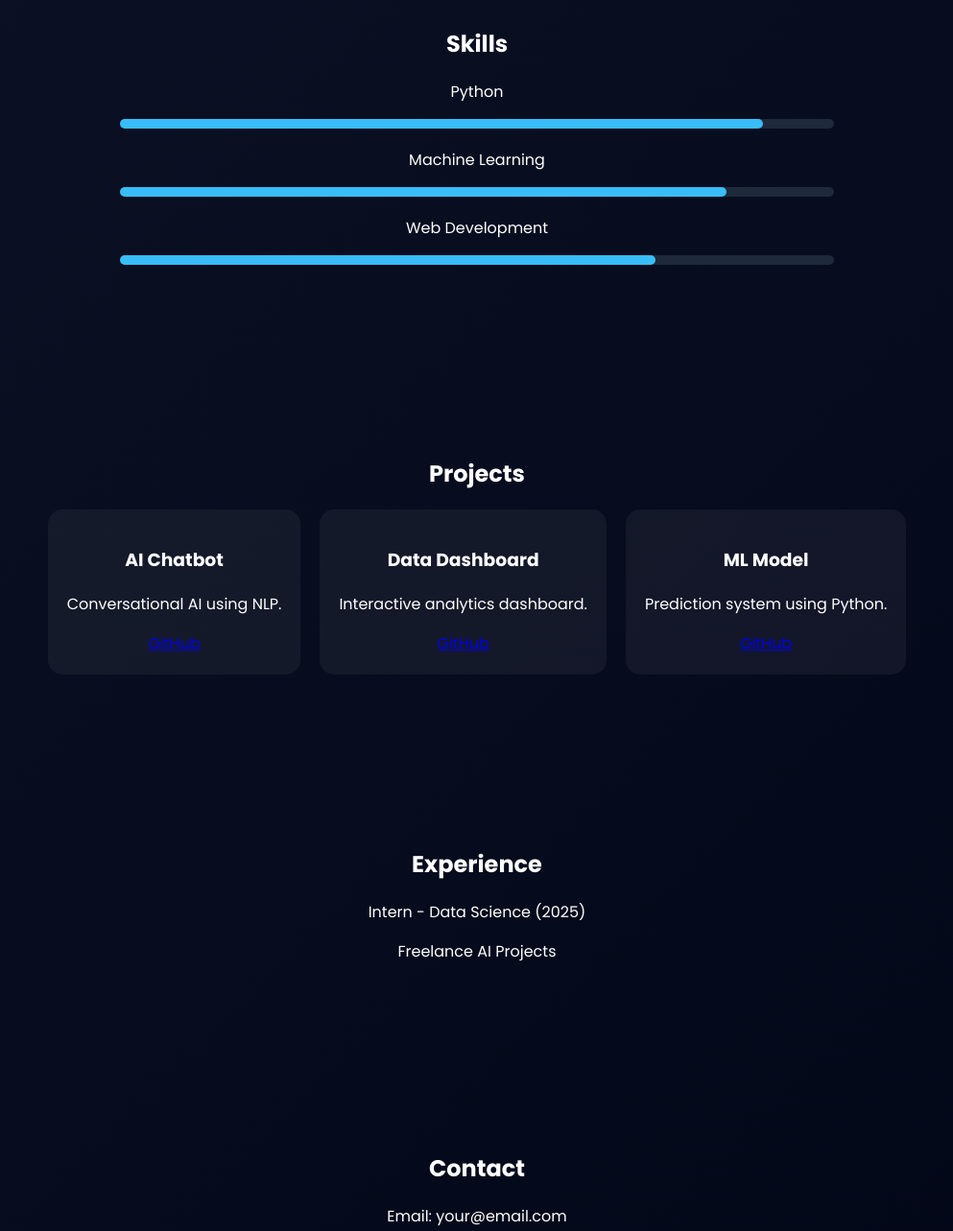
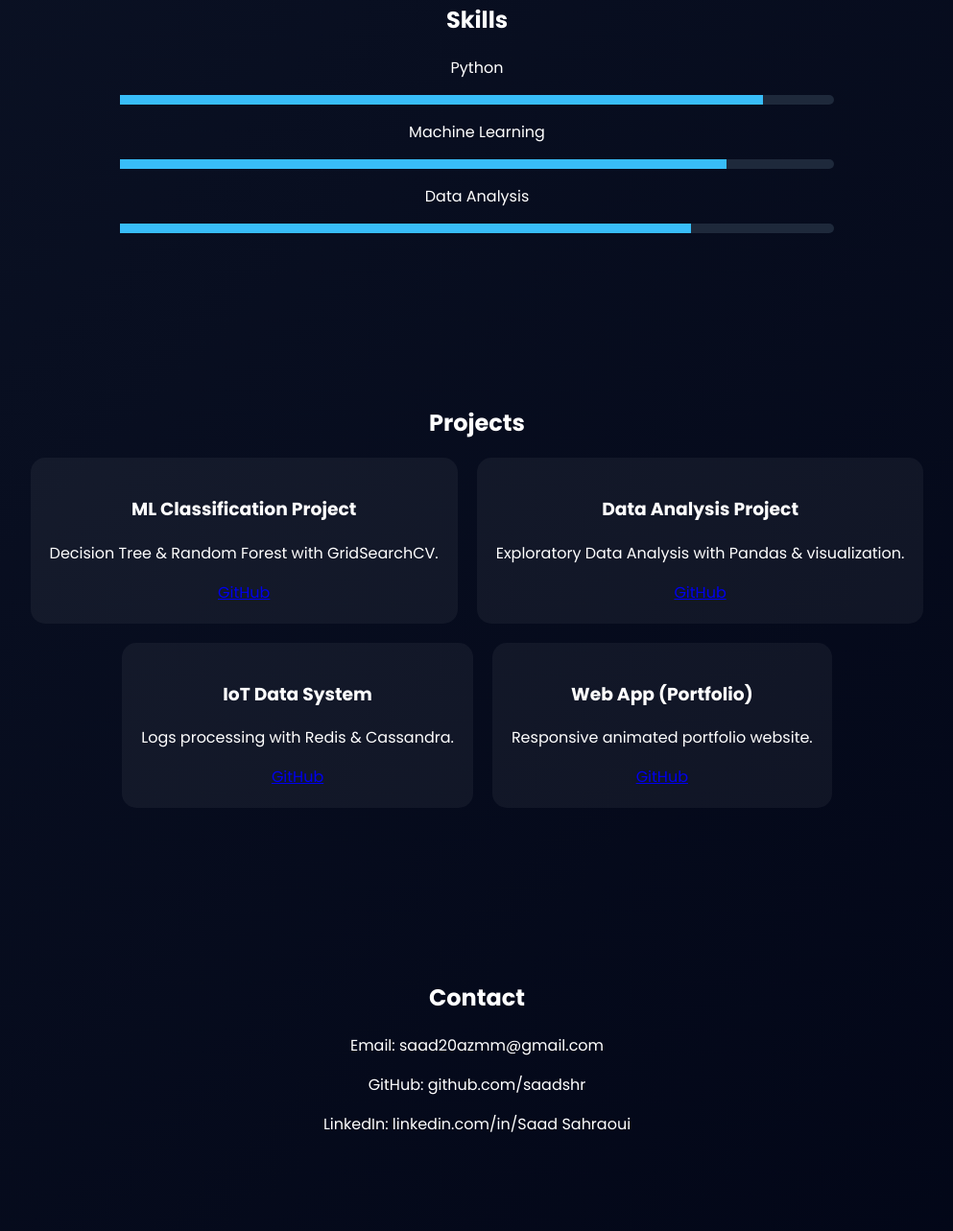
Before and after one commit to saadshr/-Portefolio-Saad-, a plain HTML site: page index.html in a window 1280 px wide. Shown: the part 1370-2653 px from the top of the page at 96% size, without its empty margins (143-1136 px from the left). Drawn offline with Linux system fonts and the light colour scheme.

Commit message:
update 3

```diff
--- a/index.html
+++ b/index.html
@@ -17,7 +17,6 @@
       <li><a href="#about">About</a></li>
       <li><a href="#skills">Skills</a></li>
       <li><a href="#projects">Projects</a></li>
-      <li><a href="#experience">Experience</a></li>
       <li><a href="#contact">Contact</a></li>
     </ul>
     <button id="theme-toggle">🌙</button>
@@ -33,62 +32,54 @@
   </div>
 </section>
 
-<section id="about" class="section">
+<section id="about" class="section fade">
   <h2>About Me</h2>
-  <p>
-    Passionate AI Engineer focused on machine learning, deep learning and data analysis.
-    I build intelligent systems and modern web applications.
-  </p>
+  <p>AI & Data Science student passionate about machine learning, data analysis and building smart systems.</p>
 </section>
 
-<section id="skills" class="section">
+<section id="skills" class="section fade">
   <h2>Skills</h2>
-  <div class="skill">
-    <p>Python</p>
-    <div class="bar"><div style="width:90%"></div></div>
-  </div>
-  <div class="skill">
-    <p>Machine Learning</p>
-    <div class="bar"><div style="width:85%"></div></div>
-  </div>
-  <div class="skill">
-    <p>Web Development</p>
-    <div class="bar"><div style="width:75%"></div></div>
+  <div class="skill"><p>Python</p><div class="bar"><div style="width:90%"></div></div></div>
+  <div class="skill"><p>Machine Learning</p><div class="bar"><div style="width:85%"></div></div></div>
+  <div class="skill"><p>Data Analysis</p><div class="bar"><div style="width:80%"></div></div></div>
+</section>
+
+<section id="projects" class="section fade">
+  <h2>Projects</h2>
+  <div class="projects-container">
+
+    <div class="card">
+      <h3>ML Classification Project</h3>
+      <p>Decision Tree & Random Forest with GridSearchCV.</p>
+      <a href="#">GitHub</a>
+    </div>
+
+    <div class="card">
+      <h3>Data Analysis Project</h3>
+      <p>Exploratory Data Analysis with Pandas & visualization.</p>
+      <a href="#">GitHub</a>
+    </div>
+
+    <div class="card">
+      <h3>IoT Data System</h3>
+      <p>Logs processing with Redis & Cassandra.</p>
+      <a href="#">GitHub</a>
+    </div>
+
+    <div class="card">
+      <h3>Web App (Portfolio)</h3>
+      <p>Responsive animated portfolio website.</p>
+      <a href="#">GitHub</a>
+    </div>
+
   </div>
 </section>
 
-<section id="projects" class="section">
-  <h2>Projects</h2>
-  <div class="projects-container">
-    <div class="card">
-      <h3>AI Chatbot</h3>
-      <p>Conversational AI using NLP.</p>
-      <a href="#">GitHub</a>
-    </div>
-    <div class="card">
-      <h3>Data Dashboard</h3>
-      <p>Interactive analytics dashboard.</p>
-      <a href="#">GitHub</a>
-    </div>
-    <div class="card">
-      <h3>ML Model</h3>
-      <p>Prediction system using Python.</p>
-      <a href="#">GitHub</a>
-    </div>
-  </div>
-</section>
-
-<section id="experience" class="section">
-  <h2>Experience</h2>
-  <p>Intern - Data Science (2025)</p>
-  <p>Freelance AI Projects</p>
-</section>
-
-<section id="contact" class="section">
+<section id="contact" class="section fade">
   <h2>Contact</h2>
-  <p>Email: your@email.com</p>
-  <p>GitHub: github.com/yourprofile</p>
-  <p>LinkedIn: linkedin.com/in/yourprofile</p>
+  <p>Email: saad20azmm@gmail.com</p>
+  <p>GitHub: github.com/saadshr</p>
+  <p>LinkedIn: linkedin.com/in/Saad Sahraoui</p>
 </section>
 
 <footer>
--- a/script.js
+++ b/script.js
@@ -1,7 +1,6 @@
 /* script.js */
-document.getElementById("theme-toggle").onclick = () => {
-  document.body.classList.toggle("light");
-};
+const toggle = document.getElementById("theme-toggle");
+toggle.onclick = () => document.body.classList.toggle("light");
 
 const faders = document.querySelectorAll('.fade');
 window.addEventListener('scroll', () => {
--- a/style.css
+++ b/style.css
@@ -4,22 +4,23 @@ body {
   font-family: 'Poppins', sans-serif;
   background: linear-gradient(135deg, #0f172a, #020617);
   color: white;
-  transition: 0.3s;
-}
-
-.light {
-  background: #ffffff;
-  color: black;
+  overflow-x: hidden;
 }
 
 .profile-img {
-  width: 120px;
+  width: 180px;
   border-radius: 50%;
   margin-bottom: 20px;
+  animation: float 3s ease-in-out infinite;
+}
+
+@keyframes float {
+  0%,100% { transform: translateY(0); }
+  50% { transform: translateY(-15px); }
 }
 
 .glass {
-  backdrop-filter: blur(10px);
+  backdrop-filter: blur(12px);
   background: rgba(255,255,255,0.05);
 }
 
@@ -42,6 +43,11 @@ nav {
   padding: 12px 25px;
   background: #38bdf8;
   border-radius: 30px;
+  transition: 0.3s;
+}
+
+.btn:hover {
+  transform: scale(1.1);
 }
 
 .section {
@@ -51,8 +57,8 @@ nav {
 
 .projects-container {
   display: flex;
+  flex-wrap: wrap;
   gap: 20px;
-  flex-wrap: wrap;
   justify-content: center;
 }
 
@@ -60,11 +66,16 @@ nav {
   background: rgba(255,255,255,0.05);
   padding: 20px;
   border-radius: 15px;
+  transition: 0.4s;
+}
+
+.card:hover {
+  transform: translateY(-15px) scale(1.05);
 }
 
 .skill {
-  margin: 20px auto;
   width: 60%;
+  margin: auto;
 }
 
 .bar {
@@ -76,11 +87,10 @@ nav {
 .bar div {
   height: 10px;
   background: #38bdf8;
-  border-radius: 10px;
 }
 
-@media (max-width: 768px) {
-  .projects-container {
-    flex-direction: column;
-  }
+.fade {
+  opacity: 0;
+  transform: translateY(30px);
+  transition: 0.6s;
 }
```
